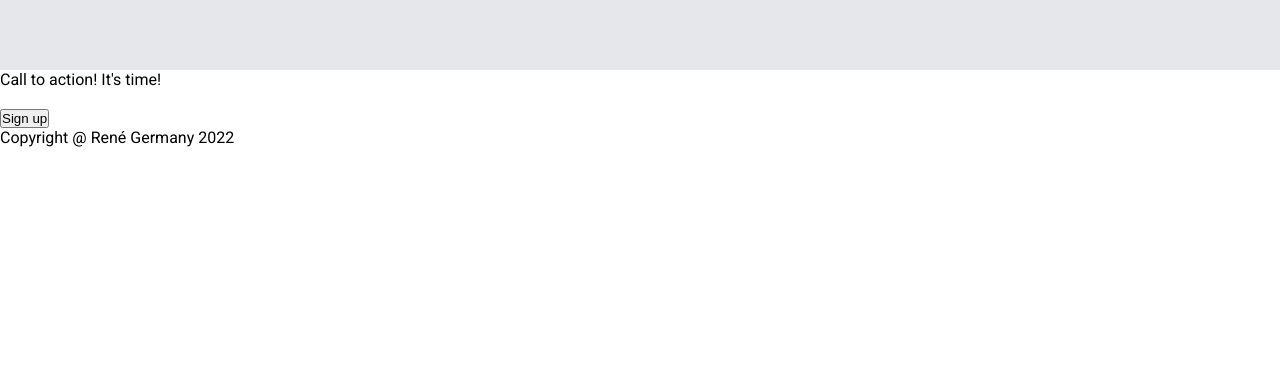
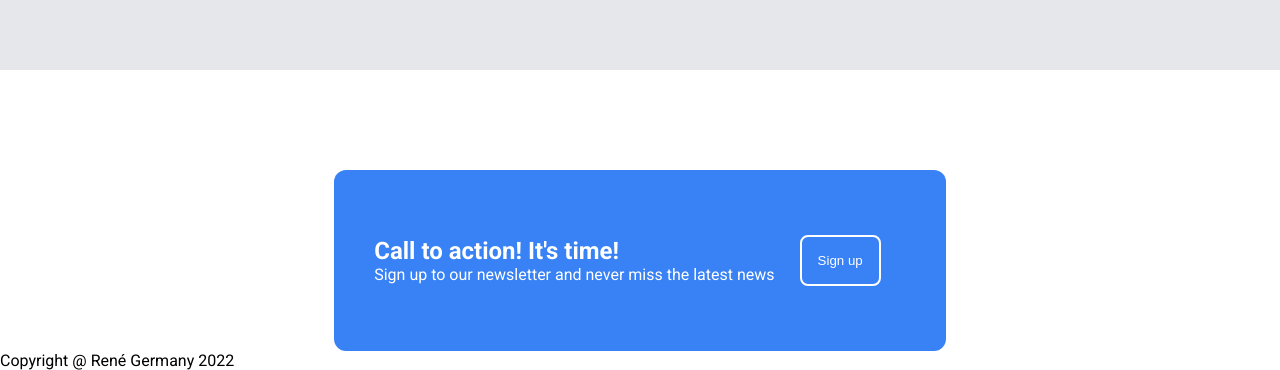
Before and after one commit to OneRoomer/landing-page, a plain HTML site: page index.html in a window 1280 px wide. Shown: the part 1689-2059 px from the top of the page. Before the commit the page ends 1836 px from the top, so only its background shows below. Drawn offline with Linux system fonts and the light colour scheme.

Commit message:
Added CTA with styles

```diff
--- a/index.html
+++ b/index.html
@@ -62,8 +62,10 @@
 
         <div class="cta_area">
             <div class="cta_foot">
-                <div class="cta_header">Call to action! It's time!</div>
+                <div class="cta_text">
+                <h2 class="cta_header">Call to action! It's time!</h2>
                 <p>Sign up to our newsletter and never miss the latest news</p>
+            </div>
                 <button class="cta_sign">Sign up</button>
             </div>
         </div>
--- a/style.css
+++ b/style.css
@@ -123,3 +123,28 @@ img {
     text-align: right;
     font-weight: bold;
 }
+
+.cta_area {
+    display: flex;
+    justify-content: center;
+    align-items: center;
+    margin-top: 100px;
+}
+
+.cta_foot {
+    display: flex;
+    align-items: center;
+    background-color: #3882f6;
+    padding: 40px;
+    border-radius: 12px;
+    color: white;
+}
+
+.cta_sign {
+    margin: 25px;
+    padding: 16px;
+    background-color: #3882f6;
+    border: 2px solid white;
+    border-radius: 8px;
+    color: white;
+}
```
